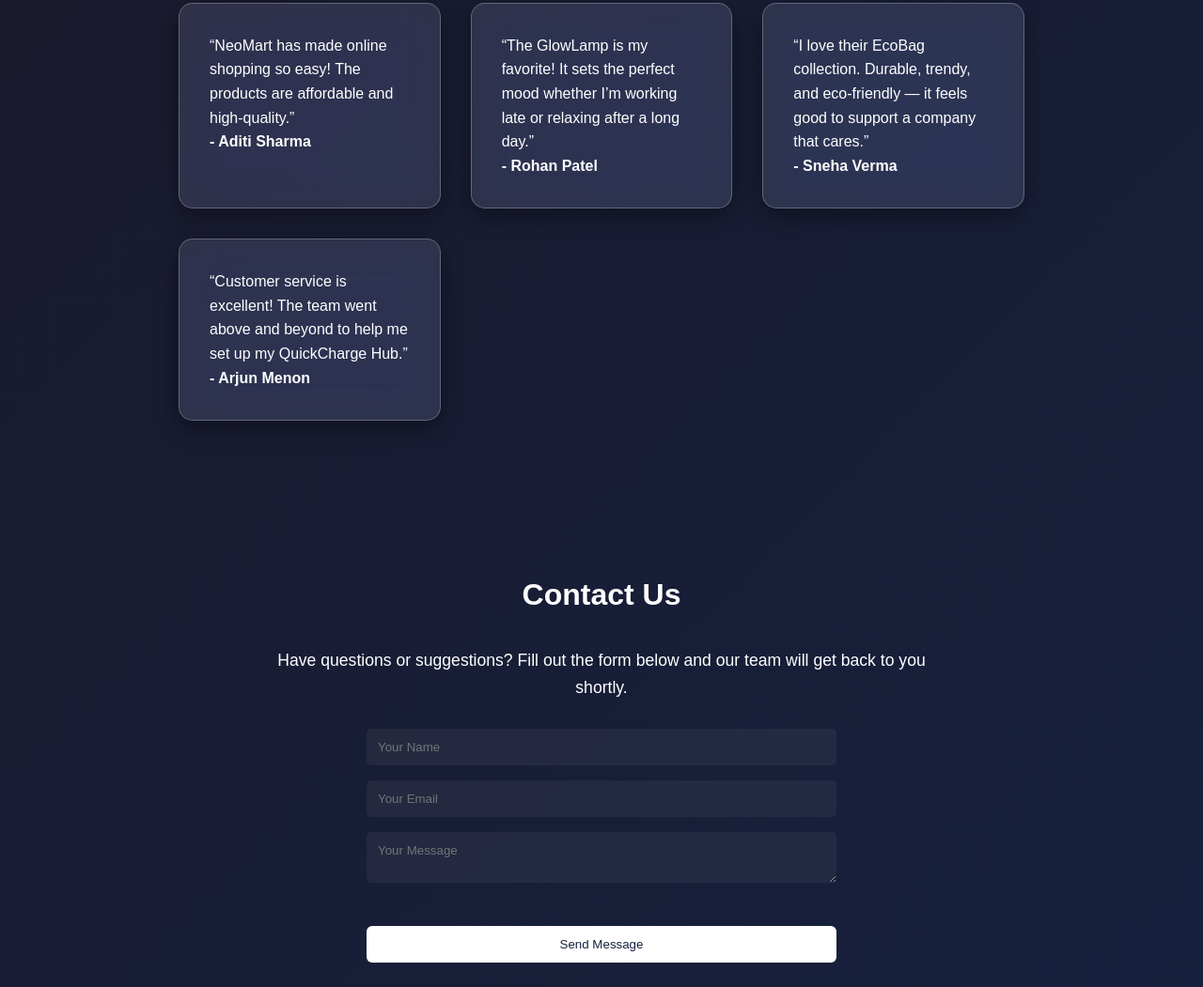
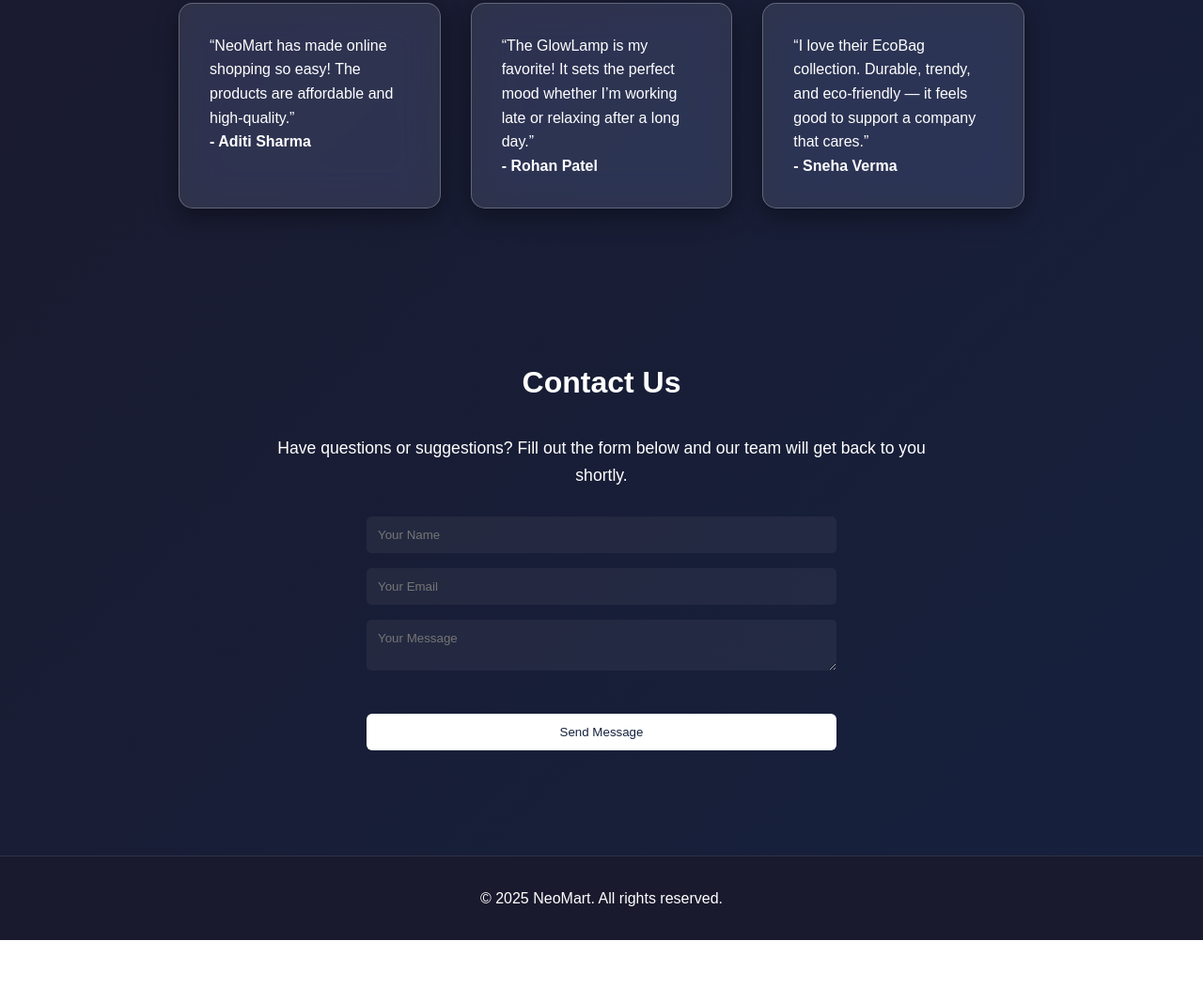
Before and after one commit to Abheekrishna/it-webpage, a plain HTML site: page index.html in a window 1280 px wide. Shown: the part 2653-3704 px from the top of the page at 94% size. After the commit the page ends 3654 px from the top, so only its background shows below. Drawn offline with Linux system fonts and the light colour scheme.

Commit message:
Update index.html

```diff
--- a/index.html
+++ b/index.html
@@ -87,7 +87,6 @@
         <div class="card"><p>“NeoMart has made online shopping so easy! The products are affordable and high-quality.”</p><h4>- Aditi Sharma</h4></div>
         <div class="card"><p>“The GlowLamp is my favorite! It sets the perfect mood whether I’m working late or relaxing after a long day.”</p><h4>- Rohan Patel</h4></div>
         <div class="card"><p>“I love their EcoBag collection. Durable, trendy, and eco-friendly — it feels good to support a company that cares.”</p><h4>- Sneha Verma</h4></div>
-        <div class="card"><p>“Customer service is excellent! The team went above and beyond to help me set up my QuickCharge Hub.”</p><h4>- Arjun Menon</h4></div>
       </div>
     </div>
   </section>
```
